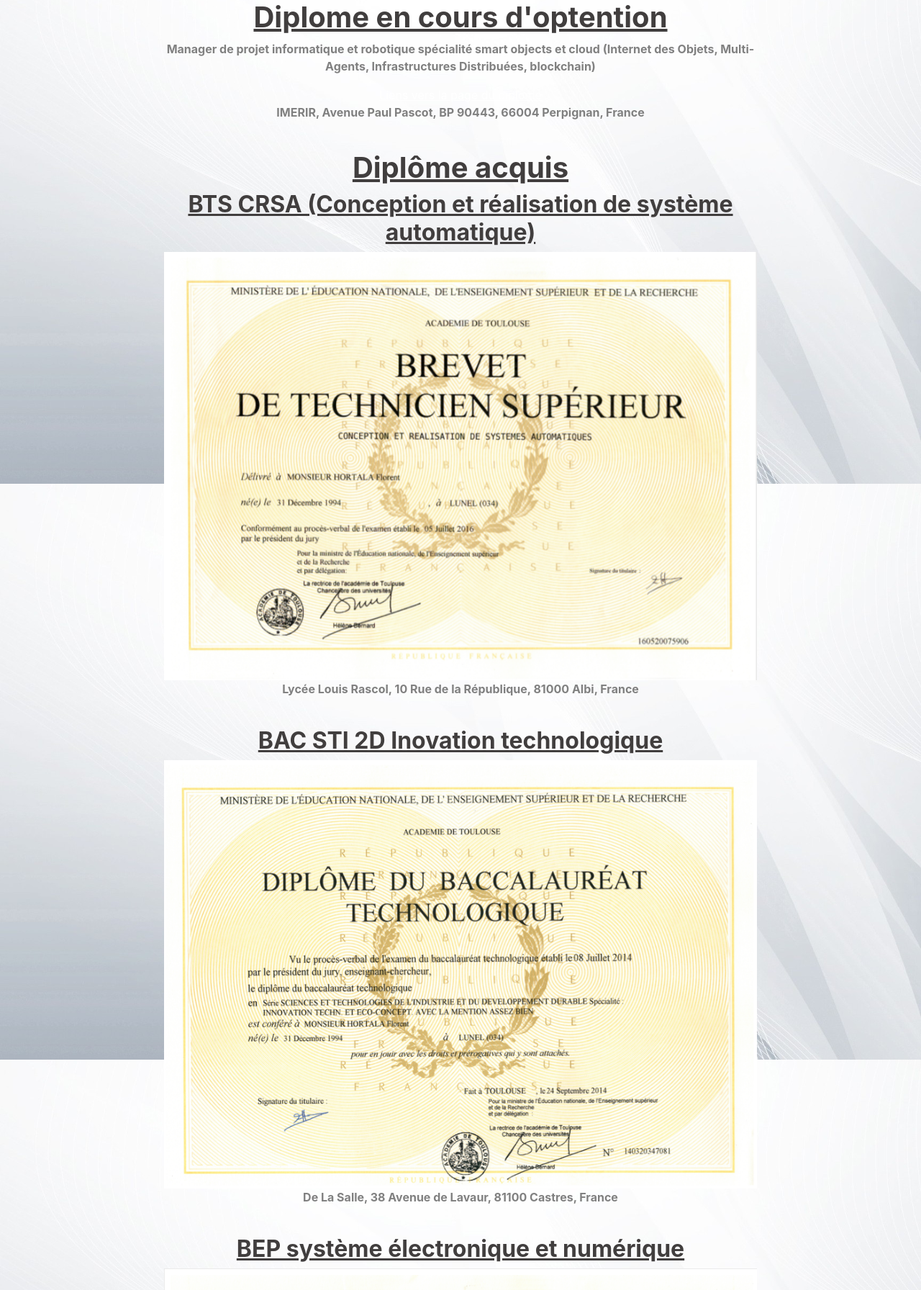
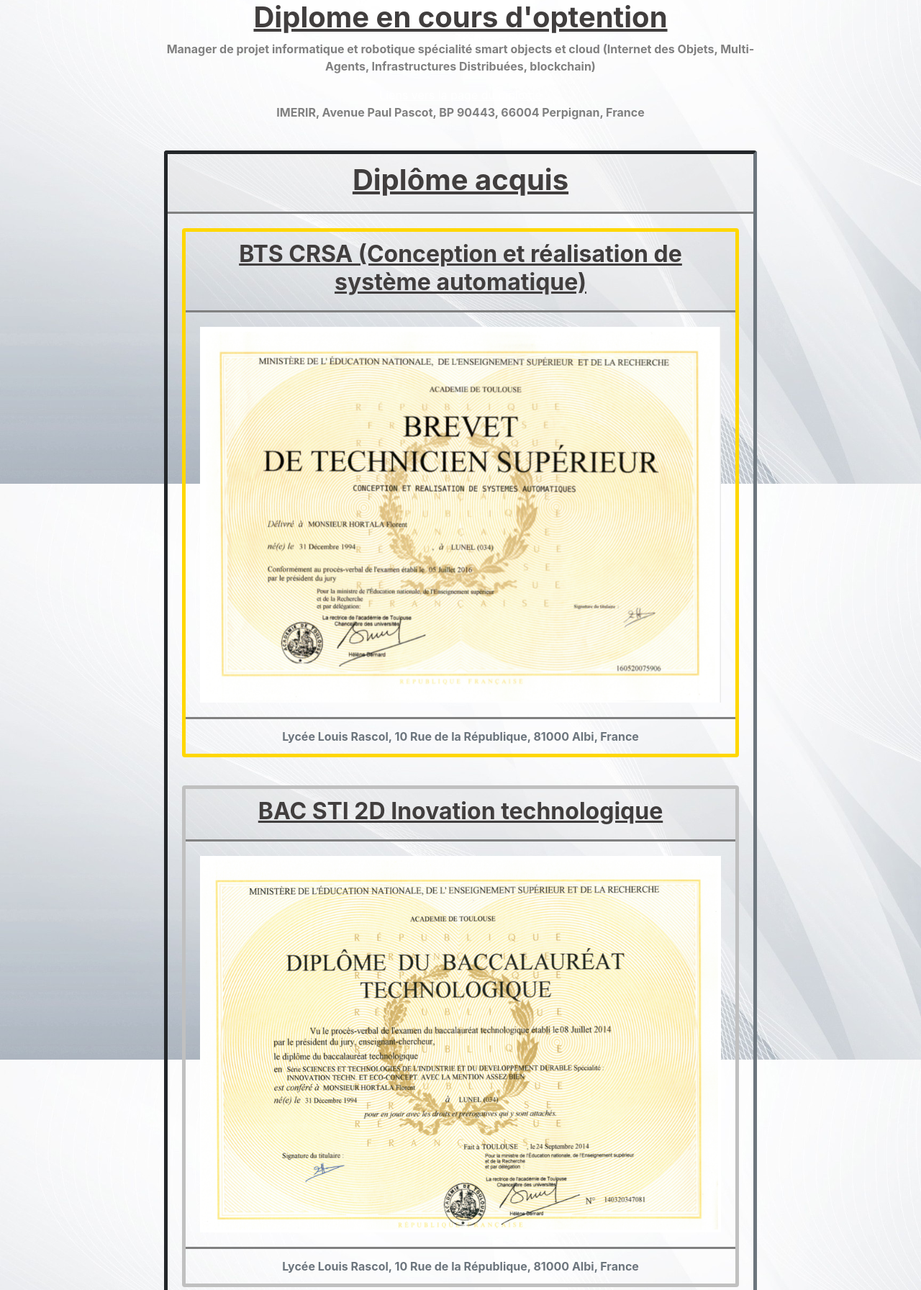
Before and after one commit to hortala/CV, a PHP site: page /html/diplome.html in a window 1280 px wide. Shown: the part 128-1920 px from the top of the page at 72% size. Run offline with PHP 8.4, Linux system fonts and the light colour scheme.

Commit message:
modification css et ajoue de card dans Diplôme

```diff
--- /dev/null
+++ b/css/cv.css
@@ -0,0 +1,6 @@
+.text-secondary {
+    color: grey!important;
+}
+.text-secondary:hover {
+    color: rgb(80, 80, 80)!important;
+}
--- /dev/null
+++ b/css/diplome.css
@@ -0,0 +1,11 @@
+.borderBTS{
+    border: 5px solid gold!important;
+}
+
+.borderBACSTI2D{
+    border: 5px solid silver!important;
+}
+
+.borderBEP{
+    border: 5px solid rgb(179, 50, 11)!important;
+}
--- a/css/main.css
+++ b/css/main.css
@@ -275,7 +275,7 @@
 .card {
     background-color: transparent;
     border: 5px solid gray;
-    border-style: inset;
+    border-style: inset!important;
 }
 
 .border-success {
@@ -306,10 +306,9 @@
 
   .navbar-fixed-left {
       padding-top: 10px;
-      width: 160px;
       position: fixed;
       border-radius: 0;
-      height: 100%;
+      margin-top: 10%;
       z-index: 1029;
       /*
       font-family: verdana;
--- a/html/diplome.html
+++ b/html/diplome.html
@@ -73,19 +73,44 @@
                         <p>IMERIR, Avenue Paul Pascot, BP 90443, 66004 Perpignan, France</p>
                     </div>
                     <div class="marginTop5"></div>
-                    <h1>Diplôme acquis</h1>
-                    <h2>BTS CRSA (Conception et réalisation de système automatique)</h2>
-                    <img src="../image/diplome/BTS.png" alt="Diplome BTS" width="100%" />
-                    <p>Lycée Louis Rascol, 10 Rue de la République, 81000 Albi, France</p>
-                    <div class="marginTop5"></div>
-                    <h2>BAC STI 2D Inovation technologique</h2>
-                    <img src="../image/diplome/BACSTI2D.png" alt="Diplome BAC STI 2D" width="100%" />
-                    <p>De La Salle, 38 Avenue de Lavaur, 81100 Castres, France</p>
-                    <div class="marginTop5"></div>
-                    <h2>BEP système électronique et numérique</h2>
-                    <img src="../image/diplome/BEP.png" alt="Diplome BTS" width="100%" />
-                    <p>De La Salle, 38 Avenue de Lavaur, 81100 Castres, France</p>
-                    <p></p>
+                    <div class="card border-secondary" style="width: 100%;">
+                        <div class="card-header"><h1>Diplôme acquis</h1></div>
+                        <div class="card-body text-secondary">
+                            <div class="card border-secondary borderBTS" style="width: 100%;">
+                                <div class="card-header"><h2>BTS CRSA (Conception et réalisation de système automatique)</h2></div>
+                                <div class="card-body text-secondary">
+                                    <img src="../image/diplome/BTS.png" alt="Diplome BTS" width="100%" />
+                                </div>
+                                <div class="card-footer bg-transparent border-success textBold">
+                                    Lycée Louis Rascol, 10 Rue de la République, 81000 Albi, France
+                                </div>
+                            </div>
+
+                            <div class="marginTop5">
+                                <div class="card border-secondary borderBACSTI2D" style="width: 100%;">
+                                    <div class="card-header"><h2>BAC STI 2D Inovation technologique</h2></div>
+                                    <div class="card-body text-secondary">
+                                        <img src="../image/diplome/BACSTI2D.png" alt="Diplome BAC STI 2D" width="100%" />
+                                    </div>
+                                    <div class="card-footer bg-transparent border-success textBold">
+                                        Lycée Louis Rascol, 10 Rue de la République, 81000 Albi, France
+                                    </div>
+                                </div>
+                            </div>
+
+                            <div class="marginTop5">
+                                <div class="card border-secondary borderBEP" style="width: 100%;">
+                                    <div class="card-header"><h2>BEP système électronique et numérique</h2></div>
+                                    <div class="card-body text-secondary">
+                                        <img src="../image/diplome/BEP.png" alt="Diplome BTS" width="100%" />
+                                    </div>
+                                    <div class="card-footer bg-transparent border-success textBold">
+                                        De La Salle, 38 Avenue de Lavaur, 81100 Castres, France
+                                    </div>
+                                </div>
+                            </div>
+                        </div>
+                    </div>
                 </div>
                 <div class="col-md-2"></div>
             </div>
@@ -93,11 +118,11 @@
     </div>
 
     <!-- Bootstrap core JavaScript -->
-    <script src="../../vendorMe/jquery/jquery.min.js"></script>
-    <script src="../../vendorMe/bootstrap/js/bootstrap.bundle.min.js"></script>
+    <script src="../vendorMe/jquery/jquery.min.js"></script>
+    <script src="../vendorMe/bootstrap/js/bootstrap.bundle.min.js"></script>
 
     <!-- Plugin JavaScript -->
-    <script src="../../vendorMe/jquery-easing/jquery.easing.min.js"></script>
+    <script src="../vendorMe/jquery-easing/jquery.easing.min.js"></script>
 
     <!-- javascript -->
     <script src="../js/main.js"></script>
```
Also changed, not shown: html/cv.html (+5 -5 lines).
